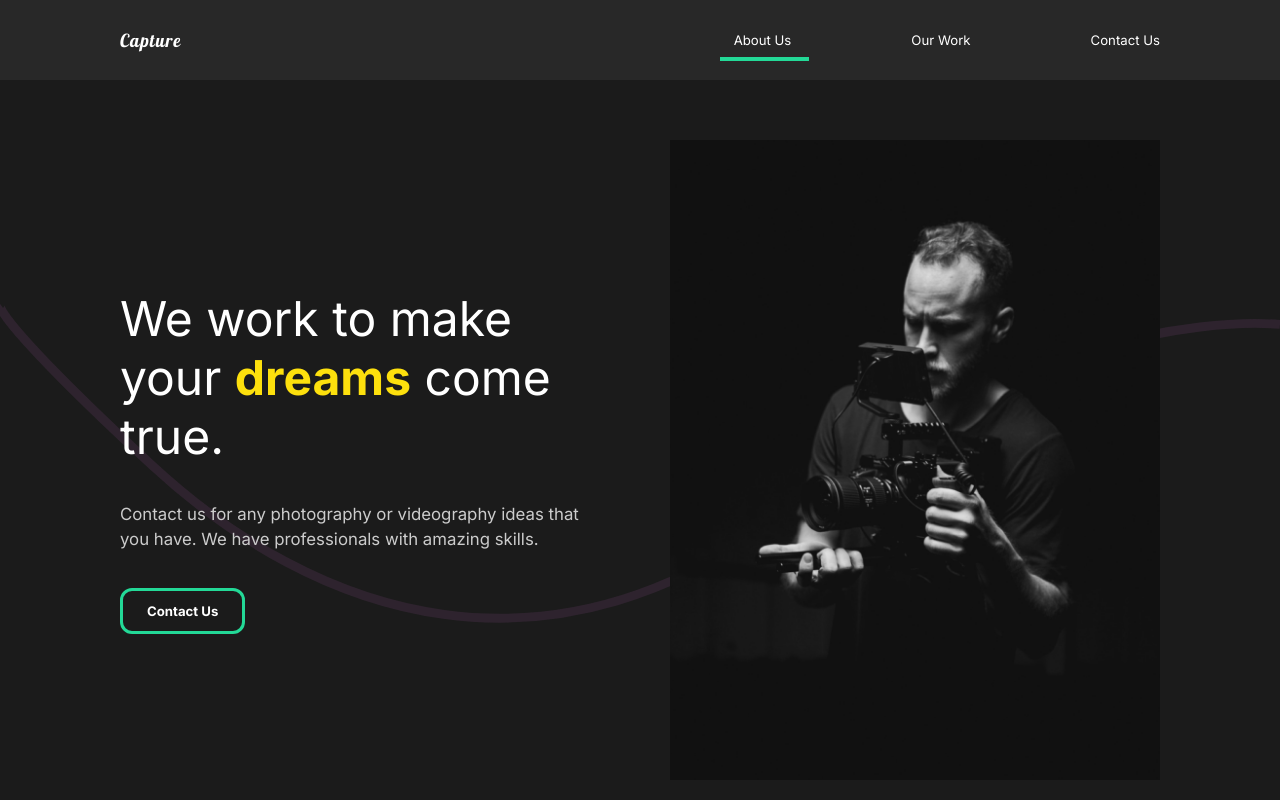
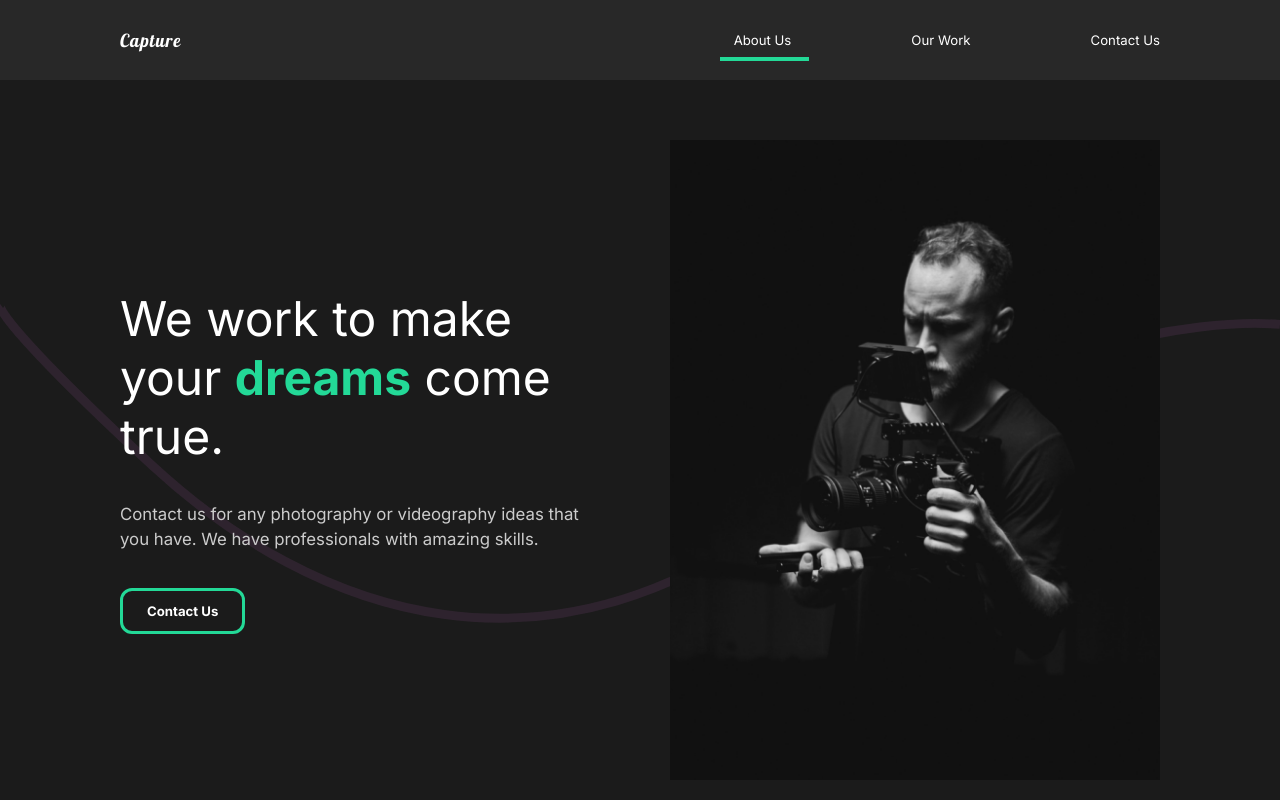
Before and after one commit to JulianSegunderaBass/capture, a React (Create React App) app: page / in a window 1280 px wide. Shown: the top 800 px of the page. Built offline with nearby package versions, Linux system fonts and the light colour scheme.

Commit message:
Changes span color back to Cyan

```diff
--- a/src/components/GlobalStyle.js
+++ b/src/components/GlobalStyle.js
@@ -46,7 +46,7 @@ const GlobalStyle = createGlobalStyle`
     }
     span {
         font-weight: bold;
-        color: #fde00d;
+        color: #23d997;
     }
     p {
         padding: 3rem 0rem;
```
